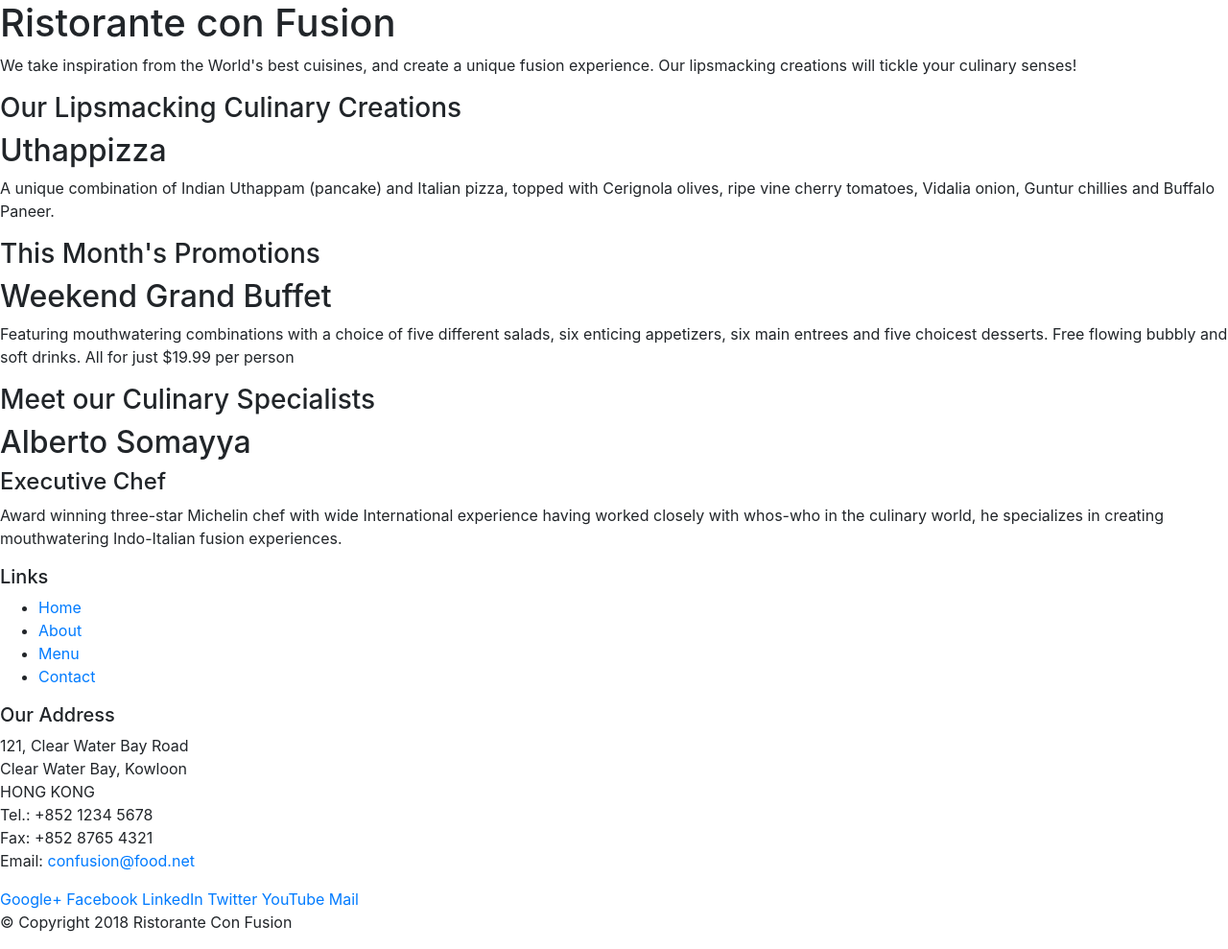
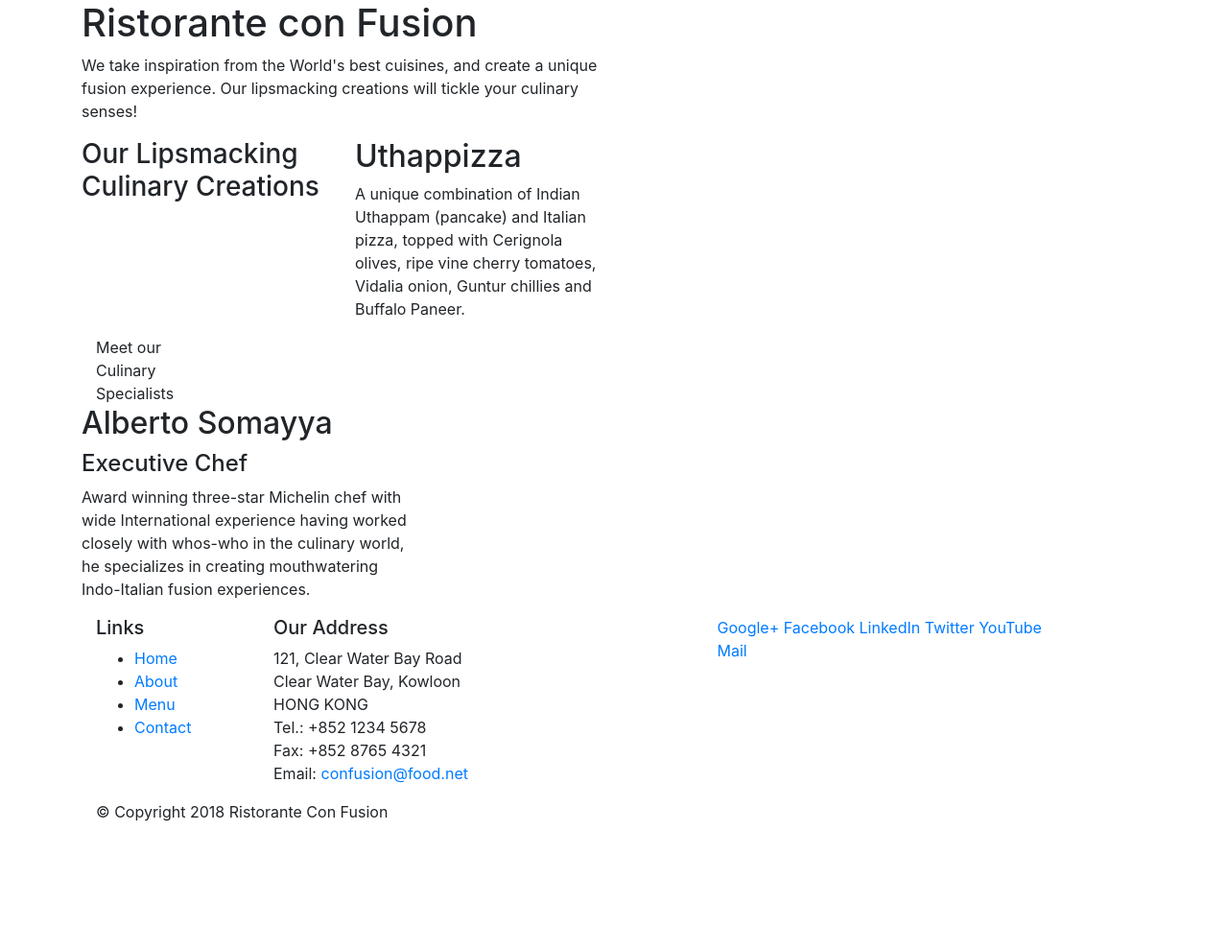
Before and after one commit to lijindanieljoseph/ldjgit, a website: page index.html in a window 1280 px wide. Shown: the whole page at 96% size. After the commit the page ends 874 px from the top, so only its background shows below. Drawn offline with nearby package versions, Linux system fonts and the light colour scheme.

```diff
--- /dev/null
+++ b/css/style.css
@@ -0,0 +1,17 @@
+.row-header{
+  margin:0px auto;
+  padding:0px;
+}
+
+.row-content {
+  margin:0px auto;
+  padding: 50px 0px 50px 0px;
+  border-bottom: 1px ridge;
+  min-height:400px;
+}
+
+.footer{
+  background-color: #D1C4E9;
+  margin:0px auto;
+  padding: 20px 0px 20px 0px;
+}
--- a/index.html
+++ b/index.html
@@ -9,51 +9,52 @@
 
     <!-- Bootstrap CSS -->
     <link rel="stylesheet" href="node_modules/bootstrap/dist/css/bootstrap.min.css">
+    <link href="css/style.css" rel="stylesheet">
     <title>Ristorante Con Fusion</title>
 </head>
 
 <body>
 
-    <header>
-        <div>
-            <div>
-                <div>
+    <header class="jumbroton">
+        <div class="container">
+            <div class="row">
+                <div class="col-12 col-sm-6">
                     <h1>Ristorante con Fusion</h1>
                     <p>We take inspiration from the World's best cuisines, and create a unique fusion experience. Our lipsmacking creations will tickle your culinary senses!</p>
                 </div>
-                <div>
+                <div class="col-12 col-sm">
                 </div>
             </div>
         </div>
     </header>
 
-    <div>
-        <div>
-            <div>
+    <div class="container">
+        <div class="row">
+            <div class="col-12 col-sm-4 col-md-3">
                 <h3>Our Lipsmacking Culinary Creations</h3>
             </div>
-            <div>
+             <div class="col-12 col-sm-4 order-sm-last col-md-3">
                 <h2>Uthappizza</h2>
                 <p>A unique combination of Indian Uthappam (pancake) and Italian pizza, topped with Cerignola olives, ripe vine cherry tomatoes, Vidalia onion, Guntur chillies and Buffalo Paneer.</p>
             </div>
         </div>
 
 
-        <div>
-            <div>
+        <div class="row">
+            <div class="col-12 col-sm-4 col-md-3>
                 <h3>This Month's Promotions</h3>
             </div>
-            <div>
+            <div col col-sm col-md>
                 <h2>Weekend Grand Buffet</h2>
                 <p>Featuring mouthwatering combinations with a choice of five different salads, six enticing appetizers, six main entrees and five choicest desserts. Free flowing bubbly and soft drinks. All for just $19.99 per person </p>
             </div>
         </div>
 
-        <div>
-            <div>
+        <div class="row">
+            <div class="col-12 col-sm-4 col-md-3>
                 <h3>Meet our Culinary Specialists</h3>
             </div>
-            <div>
+            <div col col-sm col-md>
                 <h2>Alberto Somayya</h2>
                 <h4>Executive Chef</h4>
                 <p>Award winning three-star Michelin chef with wide International experience having worked closely with whos-who in the culinary world, he specializes in creating mouthwatering Indo-Italian fusion experiences. </p>
@@ -62,9 +63,9 @@
     </div>
 
     <footer>
-        <div>
-            <div>
-                <div>
+        <div class="container">
+            <div class="row">
+                <div class="col-4 col-sm-2">
                     <h5>Links</h5>
                     <ul>
                         <li><a href="#">Home</a></li>
@@ -73,7 +74,7 @@
                         <li><a href="#">Contact</a></li>
                     </ul>
                 </div>
-                <div>
+                <div class="col-7 col-sm-5">
                     <h5>Our Address</h5>
                     <address>
 		              121, Clear Water Bay Road<br>
@@ -82,9 +83,9 @@
 		              Tel.: +852 1234 5678<br>
 		              Fax: +852 8765 4321<br>
 		              Email: <a href="mailto:confusion@food.net">confusion@food.net</a>
-		           </address>
+                   </address>
                 </div>
-                <div>
+                <div class="col-12 col-sm-4">
                     <div>
                         <a href="http://google.com/+">Google+</a>
                         <a href="http://www.facebook.com/profile.php?id=">Facebook</a>
@@ -95,8 +96,8 @@
                     </div>
                 </div>
            </div>
-           <div>
-                <div>
+           <div class="row">
+                <div class="col-auto">
                     <p>© Copyright 2018 Ristorante Con Fusion</p>
                 </div>
            </div>
```
